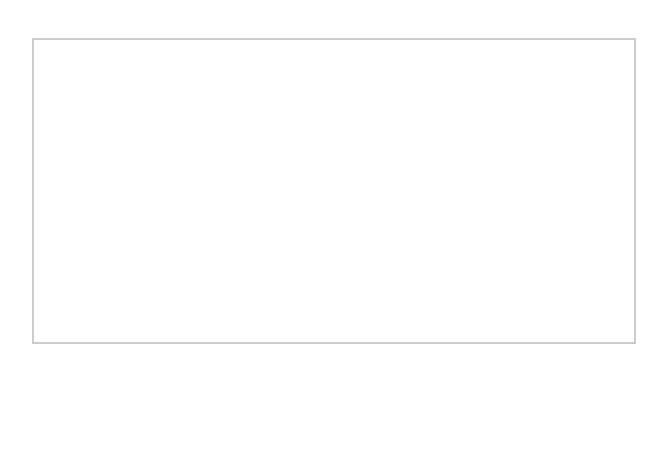
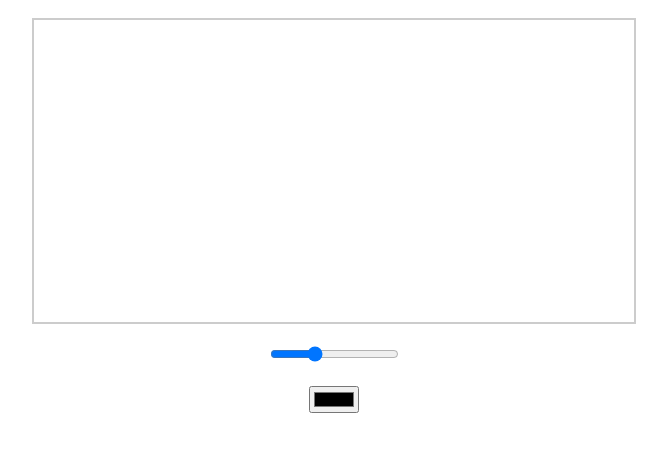
Before and after one commit to sergij14/drawing-app, a website built with Parcel: page index.html in a window 1280 px wide. Shown: the whole page, without its empty margins (306-973 px from the left). Built offline with nearby package versions, Linux system fonts and the light colour scheme.

Commit message:
created elements for line width & line color

```diff
--- a/index.html
+++ b/index.html
@@ -10,16 +10,26 @@
     <title>Drawing app</title>
   </head>
   <body>
-    <div style="padding: 10px">
+    <div
+      style="
+        padding: 10px;
+        display: flex;
+        flex-direction: column;
+        justify-content: center;
+        align-items: center;
+        gap: 20px;
+      "
+    >
       <canvas
-        style="
-          width: 100%;
-          max-width: 600px;
-          border: 2px #ccc solid;
-          margin: 20px auto;
-          display: block;
-        "
+        style="width: 100%; max-width: 600px; border: 2px #ccc solid"
       ></canvas>
+      <div class="input-field">
+        <input type="range" min="1" max="4" value="2" id="range" />
+      </div>
+
+      <div class="input-field">
+        <input type="color" id="color" />
+      </div>
     </div>
     <script type="module" src="./src/index.js"></script>
   </body>
--- a/src/index.js
+++ b/src/index.js
@@ -17,6 +17,8 @@ const mouseMove$ = fromEvent(canvas, "mousemove");
 const mouseDown$ = fromEvent(canvas, "mousedown");
 const mouseUp$ = fromEvent(canvas, "mouseup");
 const mouseOut$ = fromEvent(canvas, "mouseout");
+
+const lineWidth$ = fromEvent(range, "input").pipe(map((e) => e.target.value));
 
 const stream$ = mouseDown$.pipe(
   switchMap(() => {
```
